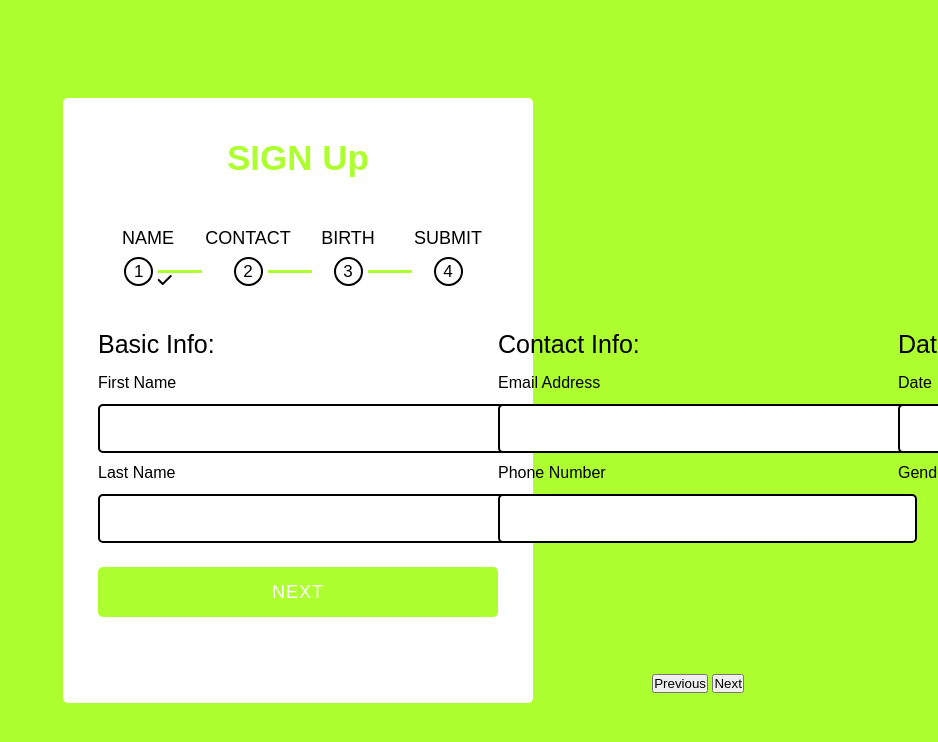
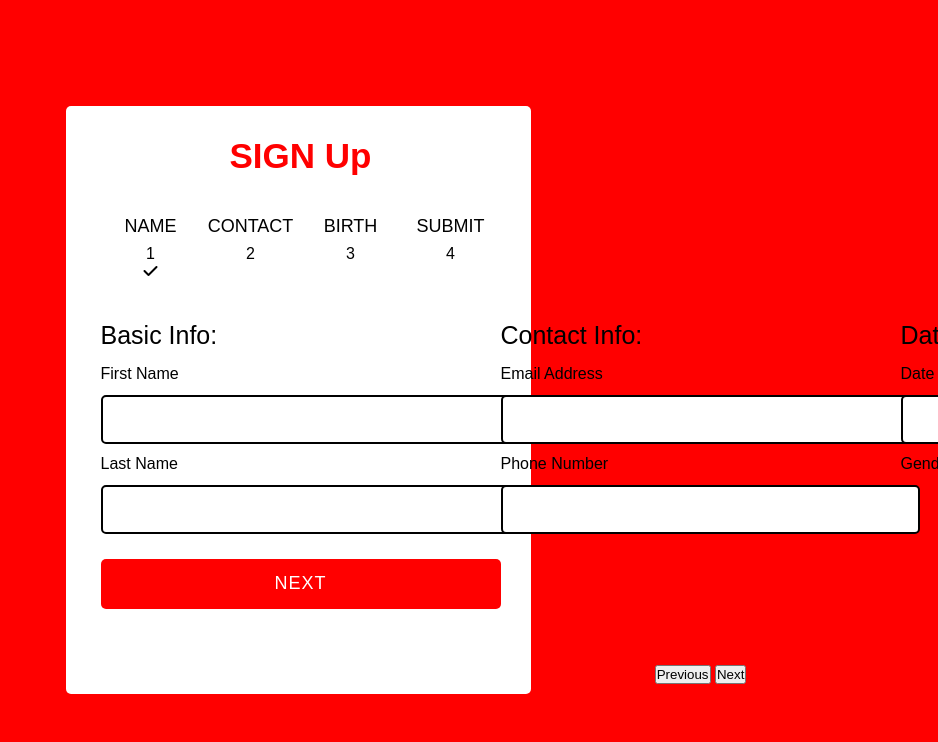
Before and after one commit to MOHAMEDAZIZ22/js-practice-6, a plain HTML site: page index.html in a window 1280 px wide. Shown: the top 742 px of the page, without its empty margins (342-1280 px from the left). Drawn offline with Linux system fonts and the light colour scheme.

Commit message:
form-in-js

```diff
--- a/main.css
+++ b/main.css
@@ -9,25 +9,25 @@ body {
     align-items: center;
     justify-content: center;
     min-height: 100vh;
-    background: greenyellow;
+    background: red;
 }
 .container {
     width: 400px;
     background-color: #fff;
     border-radius: 5px;
     text-align: center;
-    padding: 40px 35px 10px 35px;
+    padding: 30px 30px 10px 35px;
 }
 .container header {
     font-size: 35px;
     font-weight: 600;
-    color: greenyellow;
-    margin: 0 0 50px 0;
+    color: red;
+    margin: 0 0 30px 0;
 }
-.container .form-outer {
+.container .form-outer
+{
     width: 100%;
     /* overflow: hidden; */
-
 }
 .form-outer form {
     display: flex;
@@ -55,7 +55,7 @@ body {
 .form-outer form .page .field input{
     height: 100%;
     width: 100%;
-    border: 2px solid black;
+    border: 2px solid black ;
     border-radius: 5px;
     font-size: 18px;
     padding-left: 15px;
@@ -72,7 +72,7 @@ body {
     height: calc(100% + 5px);
     margin-top: -20px;
     border: none;
-    background: greenyellow;
+    background: red;
     border-radius: 5px;
     color: #fff;
     font-size: 18px;
@@ -110,11 +110,12 @@ margin-left: 3px;
     color: #000;
     margin-bottom: 8px;
 }
-.progress-bar .step .bullet{
+/* .progress-bar .step .bullet{
     position: relative;
     height: 25px;
     width: 25px;
-    border: 2px solid #000;
+    border: 2px solid red
+    ;
     display: inline-block;
     border-radius: 50%;
     font-weight: 500;
@@ -133,18 +134,18 @@ margin-left: 3px;
     right: -51px;
     height: 3px;
     width: 44px;
-    background: #262626;
+    background: red;
 }
 .progress-bar .step .bullet:after{
-background: greenyellow;
+background: white;
 transform: scaleX(0);
 transform-origin: left;
 animation: animate 0.3s linear forwards;
 }
 @keyframes animate{
     100%{
-        transform: scaleX(1);
-    }
+        transform: scaleX(2);
+    } */
 }
 .progress-bar .step span{
     font-weight: 500;
```
